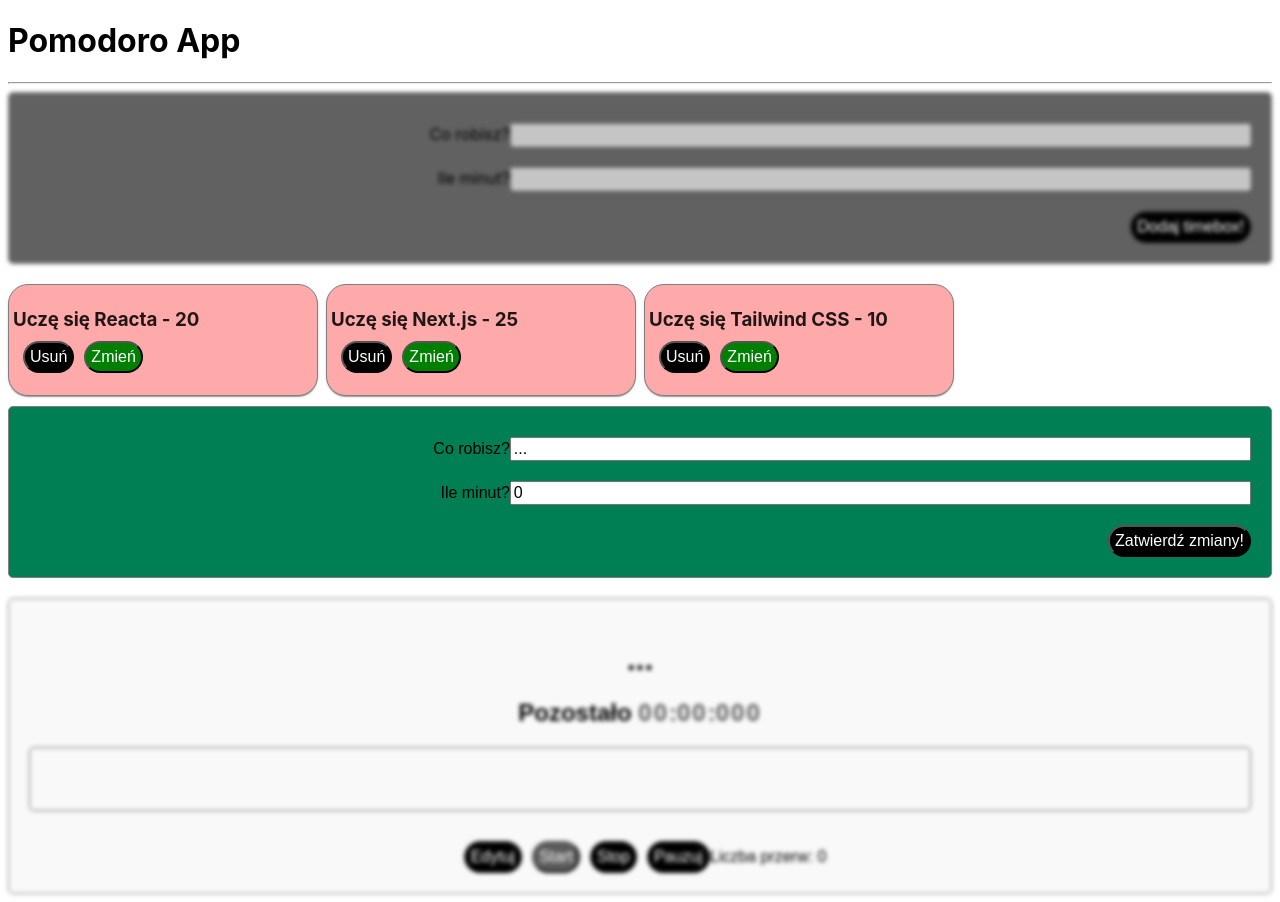
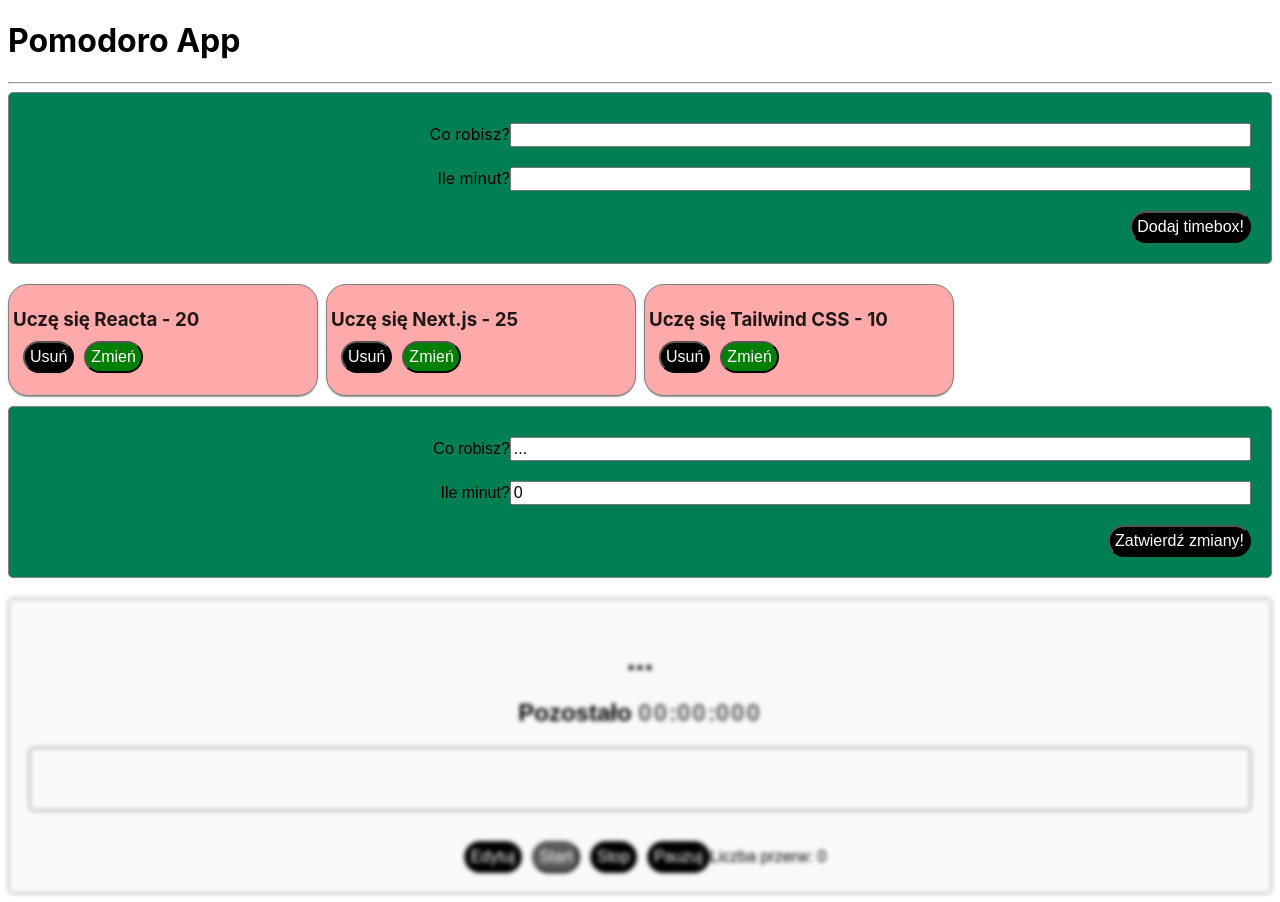
Before and after one commit to lukasz-klekner/pomodoro_app, a React (Create React App) app: page / in a window 1280 px wide. Built offline with nearby package versions, Linux system fonts and the light colour scheme.

Commit message:
refactors and fixes bugs & errors in TimeboxList

```diff
--- a/src/components/TimeboxList.js
+++ b/src/components/TimeboxList.js
@@ -12,18 +12,30 @@
     { id: 'a3', title: 'Uczę się Tailwind CSS', totalTimeInMinutes: '10' },
   ])
 
-  const [editedTimeboxId, setEditedTimeboxId] = useState()
-  const [editedTimeboxTitle, setEditedTimeboxTitle] = useState()
+  const [addededTimeboxTitle, setAddedTimeboxTitle] = useState('')
+  const [addededTimeboxTotalTimeInMinutes, setAddedTimeboxTotalTimeInMinutes] =
+    useState('')
+
+  const [editedTimeboxId, setEditedTimeboxId] = useState('')
+  const [editedTimeboxTitle, setEditedTimeboxTitle] = useState('')
   const [editedTimeboxTotalTimeInMinutes, setEditedTimeboxTotalTimeInMinutes] =
-    useState()
+    useState('')
 
   const handleTitleChange = (event) => setEditedTimeboxTitle(event.target.value)
 
   const handleTotalTimeInMinutesChange = (event) =>
     setEditedTimeboxTotalTimeInMinutes(event.target.value)
 
-  const addTimebox = (timebox) =>
+  const handleAddedTitleChange = (event) =>
+    setAddedTimeboxTitle(event.target.value)
+
+  const handleAddedTotalTimeInMinutesChange = (event) =>
+    setAddedTimeboxTotalTimeInMinutes(event.target.value)
+
+  const addTimebox = (timebox) => {
+    console.log(timebox, 'timebox')
     setTimeboxes((prevState) => [timebox, ...prevState])
+  }
 
   const removeTimebox = (indexToRemove) =>
     setTimeboxes((prevState) =>
@@ -38,9 +50,12 @@
     )
   }
 
-  const handleCreate = ({ title, totalTimeInMinutes }) => {
-    addTimebox({ id: v4(), title, totalTimeInMinutes })
-  }
+  const handleCreate = () =>
+    addTimebox({
+      id: v4(),
+      title: addededTimeboxTitle,
+      totalTimeInMinutes: addededTimeboxTotalTimeInMinutes,
+    })
 
   const handleConfirm = () => {
     const indexToUpdate = timeboxes.findIndex(
@@ -60,7 +75,14 @@
 
   return (
     <>
-      <TimeboxEditor onCreate={handleCreate} />
+      <TimeboxEditor
+        isEditable
+        title={addededTimeboxTitle}
+        totalTimeInMinutes={addededTimeboxTotalTimeInMinutes}
+        onCreate={handleCreate}
+        onTitleChange={handleAddedTitleChange}
+        onTotalTimeInMinutesChange={handleAddedTotalTimeInMinutesChange}
+      />
       <Grid container columnSpacing={1}>
         {timeboxes.map(({ id, title, totalTimeInMinutes }, index) =>
           editedTimeboxId === id ? (
@@ -74,9 +96,8 @@
               onTotalTimeInMinutesChange={handleTotalTimeInMinutesChange}
             />
           ) : (
-            <Grid item xs={3}>
+            <Grid key={id} item xs={3}>
               <Timebox
-                key={id}
                 title={title}
                 totalTimeInMinutes={totalTimeInMinutes}
                 onDelete={() => removeTimebox(index)}
```
